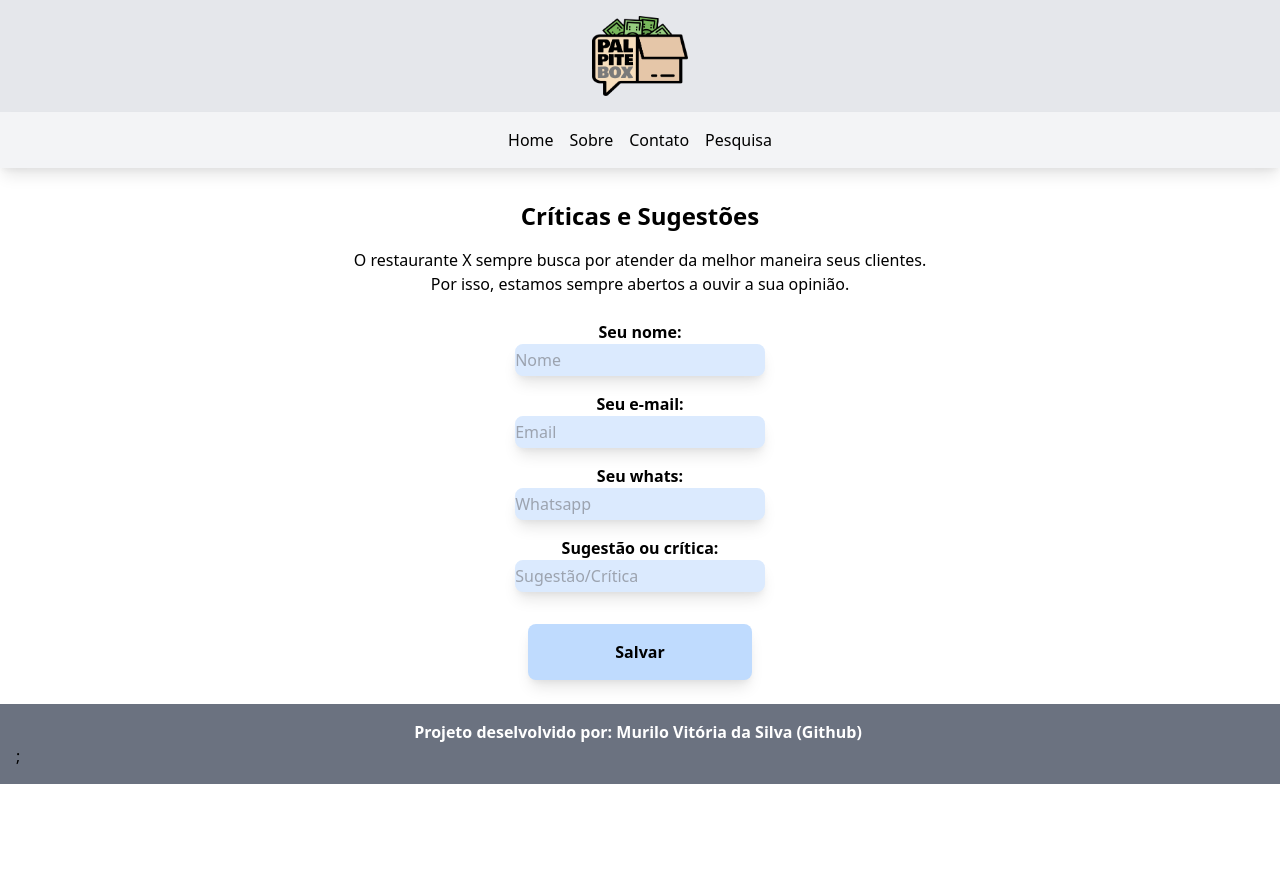
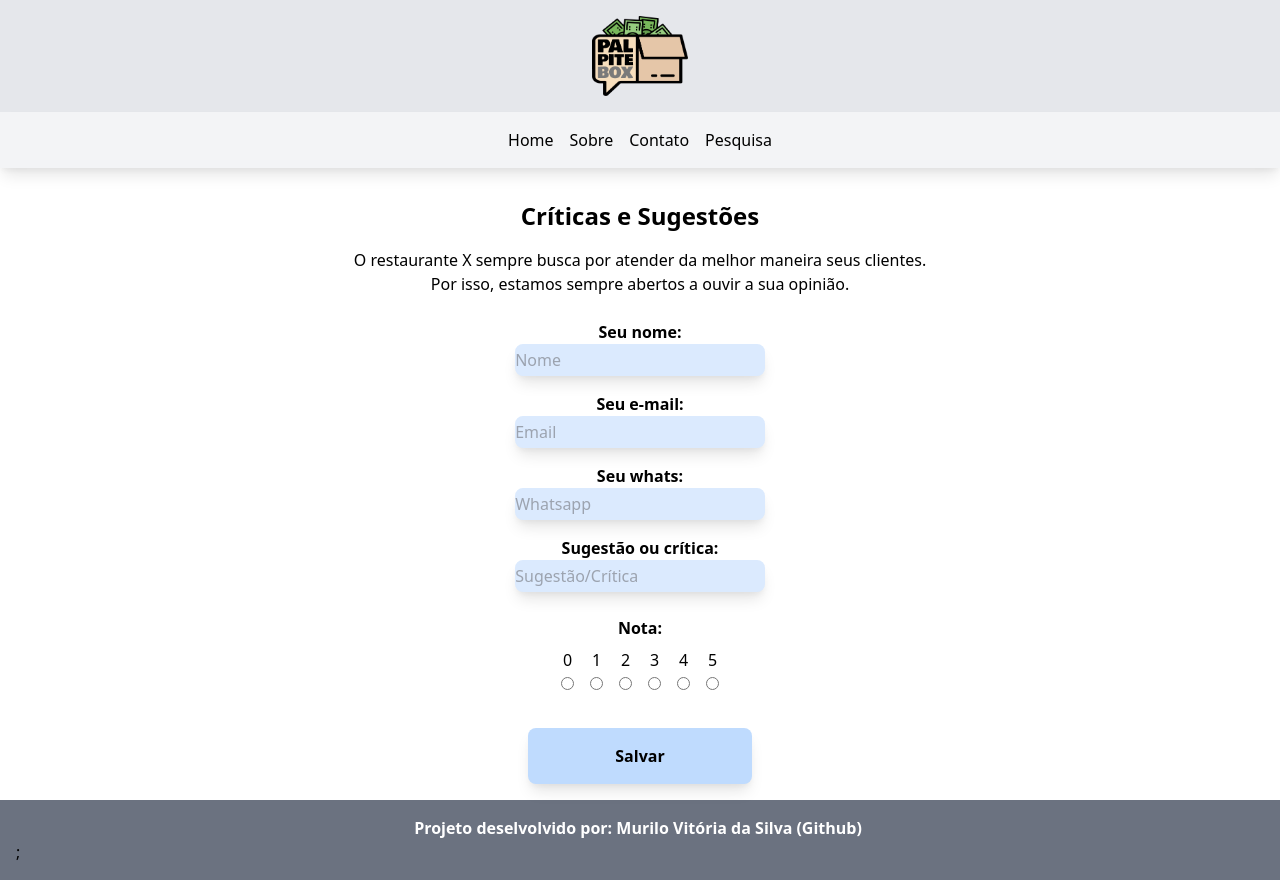
Before and after one commit to MuriloVS/PalpiteBox, a Next.js app: page /pesquisa in a window 1280 px wide. Before the commit the page ends 800 px from the top, so only its background shows below. Built offline with nearby package versions, Linux system fonts and the light colour scheme.

Commit message:
Radio mfbutton ok

```diff
--- a/pages/api/save.jsx
+++ b/pages/api/save.jsx
@@ -38,7 +38,7 @@ export default async (req, res) => {
       Email: user.Email,
       Cupom,
       Data: RetornaData(),
-      Nota: 5,
+      Nota: user.Nota,
       Promo,
     });
 
--- a/pages/pesquisa.jsx
+++ b/pages/pesquisa.jsx
@@ -1,10 +1,13 @@
 import React, { useState } from 'react';
 
 function PesquisaPage() {
+  const notas = [0, 1, 2, 3, 4, 5];
+
   const [form, setForm] = useState({
     Nome: '',
     Whatsapp: '',
     Email: '',
+    Nota: 0,
   });
 
   const [sucess, setSucess] = useState(false);
@@ -47,7 +50,7 @@ function PesquisaPage() {
       </div>
 
       {!sucess && (
-        <div className='items-center'>
+        <div>
           <div className='py-2'>
             <label className='px-2 font-bold'>Seu nome:</label>
             <input
@@ -62,6 +65,7 @@ function PesquisaPage() {
           <div className='py-2'>
             <label className='px-2 font-bold'>Seu e-mail:</label>
             <input
+              required
               name='Email'
               onChange={onChange}
               value={form.Email}
@@ -88,13 +92,32 @@ function PesquisaPage() {
               type='text'
               className='block h-8 mx-auto md:w-1/5 sm:w-4/5 bg-blue-100 rounded-lg shadow-lg'
             ></input>
-            <button
-              onClick={save}
-              className='rounded-lg shadow-lg mt-8 w-56 p-4 bg-blue-200 hover:bg-blue-300 font-bold'
-            >
-              Salvar
-            </button>
           </div>
+          <div className='mt-4'>
+            <label className='px-2 font-bold'>Nota:</label>{' '}
+          </div>
+
+          <div>
+            {notas.map((nota) => {
+              return (
+                <label className='inline-block mx-2 mt-2'>
+                  {nota} <br />
+                  <input
+                    type='radio'
+                    name='Nota'
+                    value={nota}
+                    onChange={onChange}
+                  />
+                </label>
+              );
+            })}
+          </div>
+          <button
+            onClick={save}
+            className='rounded-lg shadow-lg mt-8 w-56 p-4 bg-blue-200 hover:bg-blue-300 font-bold'
+          >
+            Salvar
+          </button>
         </div>
       )}
       {sucess && (
```
Also changed, not shown: 1 other file (tests, documents, lock files or other folders).
